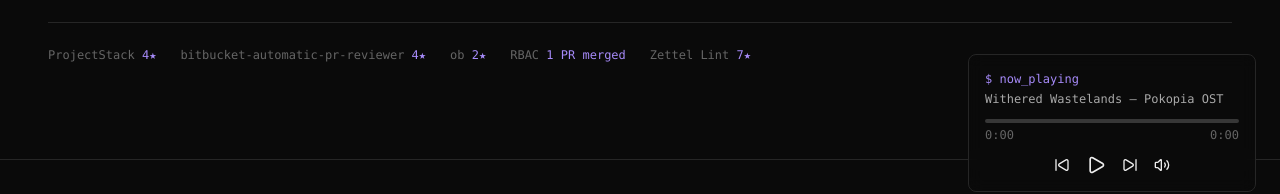
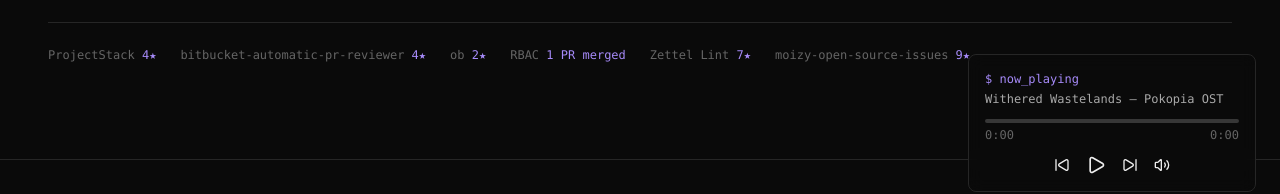
Before and after one commit to fernandoobarbosa/portfolio, a Next.js app: page / in a window 1280 px wide. Shown: the part 584-778 px from the top of the page. Built offline with nearby package versions, Linux system fonts and the light colour scheme.

Commit message:
feat: add moizy-open-source-issues project contribution

```diff
--- a/content.ts
+++ b/content.ts
@@ -179,4 +179,18 @@ export const projects: Project[] = [
       },
     ],
   },
+  {
+    name: "moizy-open-source-issues",
+    url: "https://github.com/moizycodes/moizy-open-source-issues",
+    description:
+      "An open-source hub for developers to pick issues, solve real tasks, and build their GitHub profile with meaningful PRs.",
+    language: "JavaScript",
+    stars: 9,
+    contributions: [
+      {
+        title: "Feature: Build a Git Ignore Generator CLI",
+        url: "https://github.com/moizycodes/moizy-open-source-issues/pull/141",
+      },
+    ],
+  },
 ];
```
